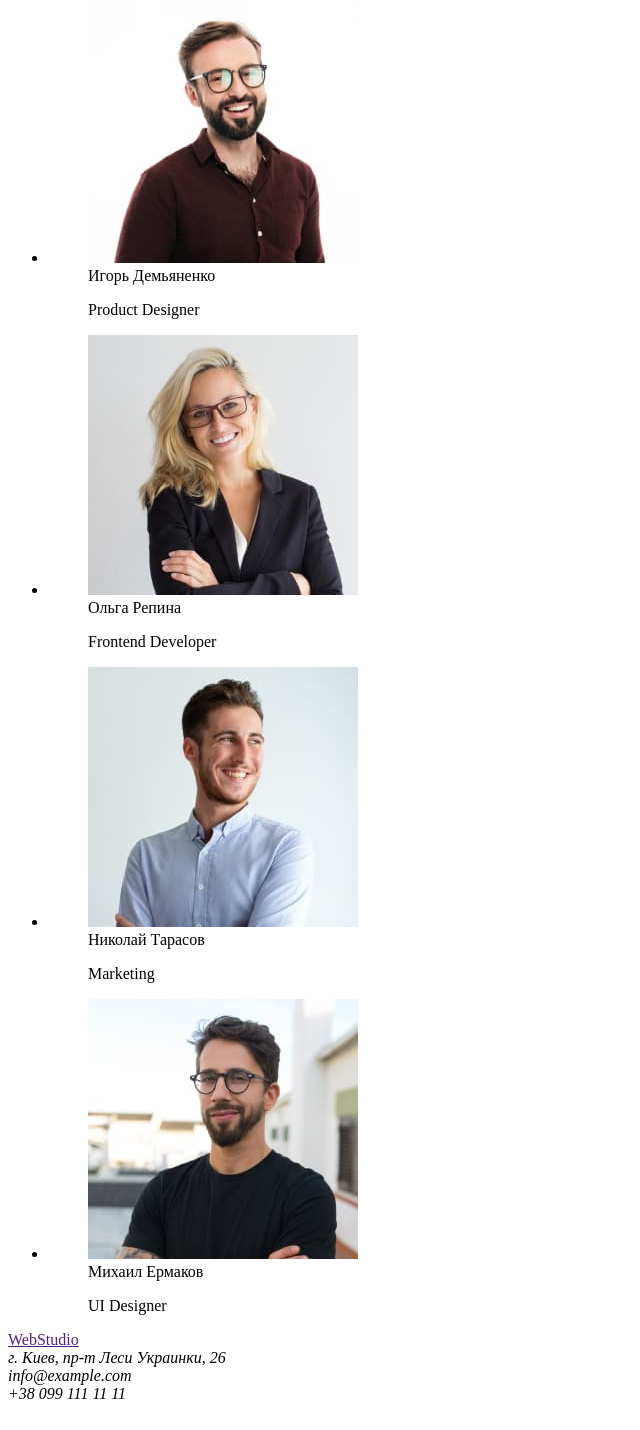
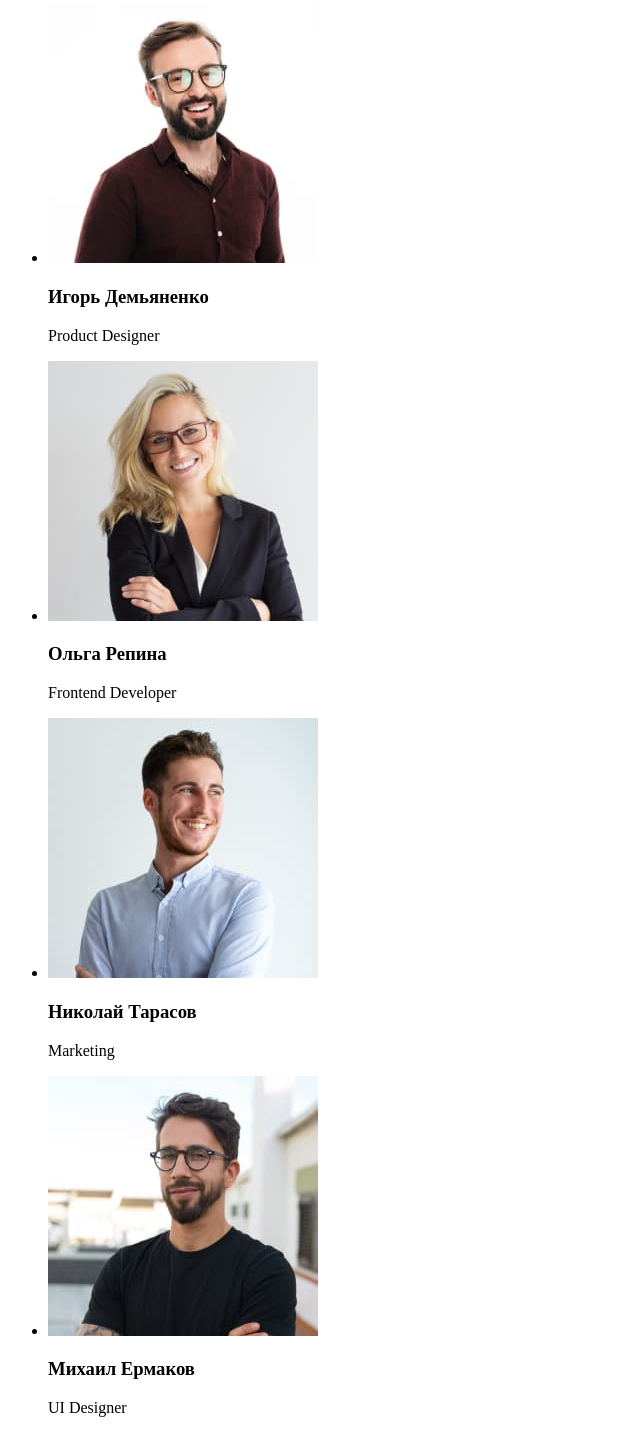
Before and after one commit to NataliaStupka/goit-markup-hw-01, a plain HTML site: page index.html in a window 1280 px wide. Shown: the part 1570-3000 px from the top of the page, without its empty margins (0-640 px from the left). Drawn offline with Linux system fonts and the light colour scheme.

Commit message:
изменяет в "Наша команда" с <figure> на <img> c <h3> и <p>

```diff
--- a/index.html
+++ b/index.html
@@ -82,43 +82,27 @@
         <h2>Наша команда</h2>
         <ul>
           <li>
-            <figure>
-              <img src="./imeges/img1.jpg" alt="Игорь Демьяненко" />
-              <figcaption>
-                Игорь Демьяненко
-                <p>Product Designer</p>
-              </figcaption>
-            </figure>
+            <img src="./imeges/img1.jpg" alt="Игорь Демьяненко" width="270" height="260" />
+            <h3>Игорь Демьяненко</h3>
+            <p>Product Designer</p>
           </li>
 
           <li>
-            <figure>
-              <img src="./imeges/img2.jpg" alt="Ольга Репина" />
-              <figcaption>
-                Ольга Репина
-                <p>Frontend Developer</p>
-              </figcaption>
-            </figure>
+            <img src="./imeges/img2.jpg" alt="Ольга Репина" width="270" height="260" />
+            <h3>Ольга Репина</h3>
+            <p>Frontend Developer</p>
           </li>
 
           <li>
-            <figure>
-              <img src="./imeges/img3.jpg" alt="Николай Тарасов" />
-              <figcaption>
-                Николай Тарасов
-                <p>Marketing</p>
-              </figcaption>
-            </figure>
+            <img src="./imeges/img3.jpg" alt="Николай Тарасов" width="270" height="260" />
+            <h3>Николай Тарасов</h3>
+            <p>Marketing</p>
           </li>
 
           <li>
-            <figure>
-              <img src="./imeges/img4.jpg" alt="Михаил Ермаков" />
-              <figcaption>
-                Михаил Ермаков
-                <p>UI Designer</p>
-              </figcaption>
-            </figure>
+            <img src="./imeges/img4.jpg" alt="Михаил Ермаков" width="270" height="260" />
+            <h3>Михаил Ермаков</h3>
+            <p>UI Designer</p>
           </li>
         </ul>
       </section>
```
